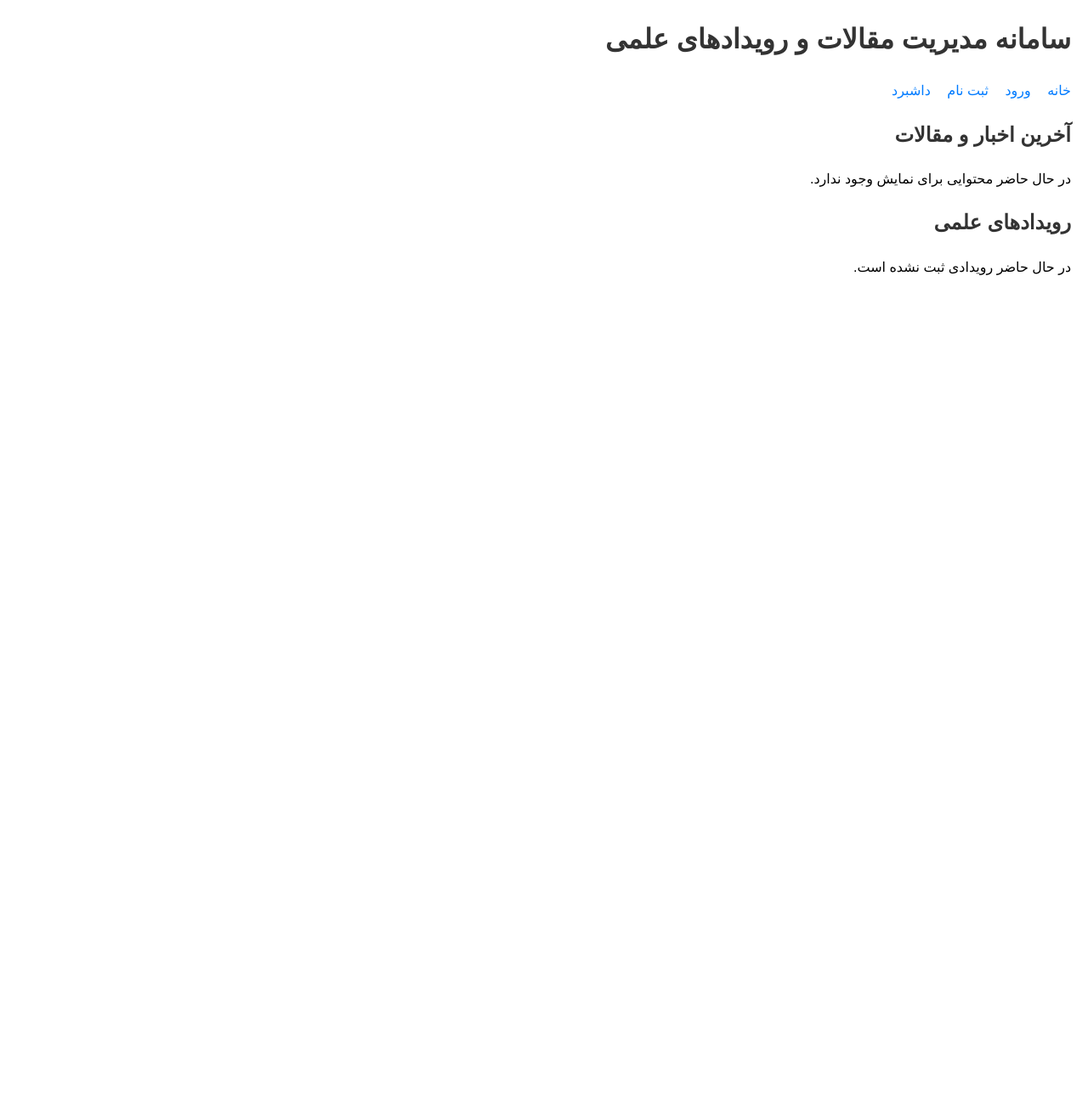
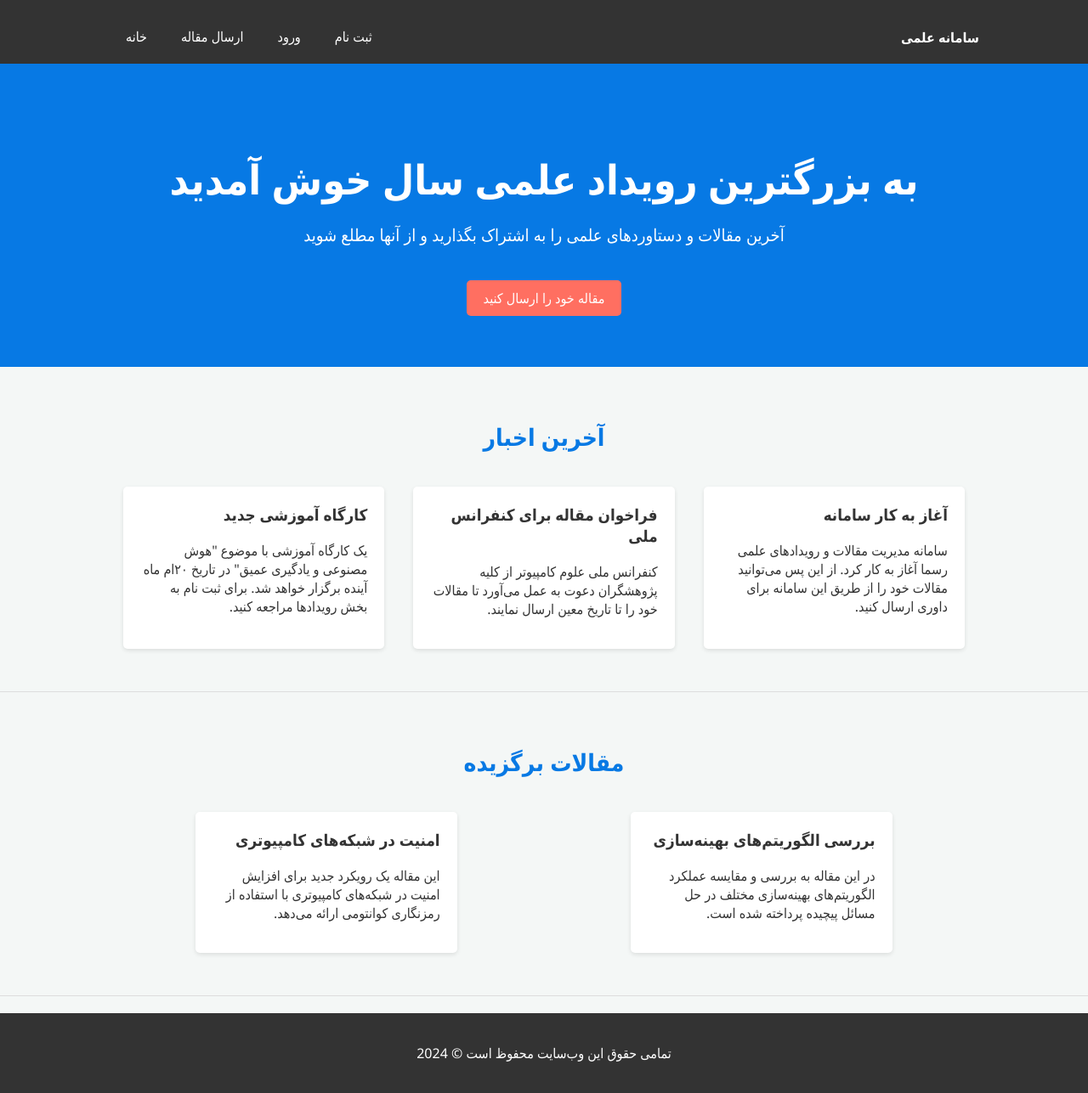
Before and after one commit to mhmdrz22/student-manager, a FastAPI app: page / in a window 1280 px wide. Shown: the whole page at 85% size. Before the commit the page ends 324 px from the top, so only its background shows below. Run offline with FastAPI, Linux system fonts and the light colour scheme.

Commit message:
feat: Redesign home page with a professional layout
- Replaces the basic `index.html` with a professionally styled home
  page.
- The new design includes a hero section, content cards for news and
  articles, and an improved header and footer.
- All new CSS is included inline within the HTML file for
  simplicity.

```diff
--- a/templates/index.html
+++ b/templates/index.html
@@ -3,30 +3,169 @@
 <head>
     <meta charset="UTF-8">
     <meta name="viewport" content="width=device-width, initial-scale=1.0">
-    <title>صفحه اصلی - سامانه علمی</title>
+    <title>سامانه مدیریت مقالات و رویدادهای علمی</title>
     <style>
-        body { font-family: sans-serif; line-height: 1.6; margin: 20px; }
-        h1, h2 { color: #333; }
-        a { text-decoration: none; color: #007bff; }
-        nav a { margin-left: 15px; }
+        body {
+            font-family: 'Segoe UI', Tahoma, Geneva, Verdana, sans-serif;
+            margin: 0;
+            padding: 0;
+            background-color: #f4f7f6;
+            color: #333;
+        }
+        .container {
+            width: 80%;
+            margin: auto;
+            overflow: hidden;
+        }
+        header {
+            background: #333;
+            color: #fff;
+            padding: 1rem 0;
+            border-bottom: #0779e4 3px solid;
+        }
+        header a {
+            color: #fff;
+            text-decoration: none;
+            text-transform: uppercase;
+            font-size: 16px;
+        }
+        header ul {
+            padding: 0;
+            list-style: none;
+        }
+        header li {
+            float: left;
+            display: inline;
+            padding: 0 20px 0 20px;
+        }
+        header #branding {
+            float: right;
+        }
+        header #branding h1 {
+            margin: 0;
+        }
+        .hero {
+            background: #0779e4;
+            color: #fff;
+            padding: 60px 0;
+            text-align: center;
+        }
+        .hero h1 {
+            font-size: 48px;
+            margin-bottom: 10px;
+        }
+        .hero p {
+            font-size: 20px;
+        }
+        .hero .button {
+            display: inline-block;
+            background: #ff6f61;
+            color: #fff;
+            padding: 10px 20px;
+            text-decoration: none;
+            border-radius: 5px;
+            margin-top: 20px;
+        }
+        .content-section {
+            padding: 40px 0;
+            border-bottom: 1px solid #ddd;
+        }
+        .content-section h2 {
+            text-align: center;
+            margin-bottom: 30px;
+            font-size: 28px;
+            color: #0779e4;
+        }
+        .card-container {
+            display: flex;
+            justify-content: space-around;
+            flex-wrap: wrap;
+        }
+        .card {
+            background: #fff;
+            border-radius: 5px;
+            box-shadow: 0 2px 5px rgba(0,0,0,0.1);
+            margin: 10px;
+            padding: 20px;
+            width: 30%;
+            min-width: 280px;
+            box-sizing: border-box;
+        }
+        .card h3 {
+            margin-top: 0;
+        }
+        footer {
+            background: #333;
+            color: #fff;
+            text-align: center;
+            padding: 20px;
+            margin-top: 20px;
+        }
     </style>
 </head>
 <body>
     <header>
-        <h1>سامانه مدیریت مقالات و رویدادهای علمی</h1>
-        <nav>
-            <a href="/">خانه</a>
-            <a href="/login">ورود</a>
-            <a href="/register">ثبت نام</a>
-            <a href="/dashboard">داشبرد</a>
-        </nav>
+        <div class="container">
+            <div id="branding">
+                <h1><a href="/">سامانه علمی</a></h1>
+            </div>
+            <nav>
+                <ul>
+                    <li><a href="/">خانه</a></li>
+                    <li><a href="/dashboard">ارسال مقاله</a></li>
+                    <li><a href="/login">ورود</a></li>
+                    <li><a href="/register">ثبت نام</a></li>
+                </ul>
+            </nav>
+        </div>
     </header>
-    <main>
-        <h2>آخرین اخبار و مقالات</h2>
-        <p>در حال حاضر محتوایی برای نمایش وجود ندارد.</p>
 
-        <h2>رویدادهای علمی</h2>
-        <p>در حال حاضر رویدادی ثبت نشده است.</p>
-    </main>
+    <section class="hero">
+        <div class="container">
+            <h1>به بزرگترین رویداد علمی سال خوش آمدید</h1>
+            <p>آخرین مقالات و دستاوردهای علمی را به اشتراک بگذارید و از آنها مطلع شوید</p>
+            <a href="/dashboard" class="button">مقاله خود را ارسال کنید</a>
+        </div>
+    </section>
+
+    <section class="content-section">
+        <div class="container">
+            <h2>آخرین اخبار</h2>
+            <div class="card-container">
+                <div class="card">
+                    <h3>آغاز به کار سامانه</h3>
+                    <p>سامانه مدیریت مقالات و رویدادهای علمی رسما آغاز به کار کرد. از این پس می‌توانید مقالات خود را از طریق این سامانه برای داوری ارسال کنید.</p>
+                </div>
+                <div class="card">
+                    <h3>فراخوان مقاله برای کنفرانس ملی</h3>
+                    <p>کنفرانس ملی علوم کامپیوتر از کلیه پژوهشگران دعوت به عمل می‌آورد تا مقالات خود را تا تاریخ معین ارسال نمایند.</p>
+                </div>
+                <div class="card">
+                    <h3>کارگاه آموزشی جدید</h3>
+                    <p>یک کارگاه آموزشی با موضوع "هوش مصنوعی و یادگیری عمیق" در تاریخ ۲۰ام ماه آینده برگزار خواهد شد. برای ثبت نام به بخش رویدادها مراجعه کنید.</p>
+                </div>
+            </div>
+        </div>
+    </section>
+
+    <section class="content-section">
+        <div class="container">
+            <h2>مقالات برگزیده</h2>
+            <div class="card-container">
+                <div class="card">
+                    <h3>بررسی الگوریتم‌های بهینه‌سازی</h3>
+                    <p>در این مقاله به بررسی و مقایسه عملکرد الگوریتم‌های بهینه‌سازی مختلف در حل مسائل پیچیده پرداخته شده است.</p>
+                </div>
+                <div class="card">
+                    <h3>امنیت در شبکه‌های کامپیوتری</h3>
+                    <p>این مقاله یک رویکرد جدید برای افزایش امنیت در شبکه‌های کامپیوتری با استفاده از رمزنگاری کوانتومی ارائه می‌دهد.</p>
+                </div>
+            </div>
+        </div>
+    </section>
+
+    <footer>
+        <p>تمامی حقوق این وب‌سایت محفوظ است &copy; 2024</p>
+    </footer>
 </body>
 </html>
```
